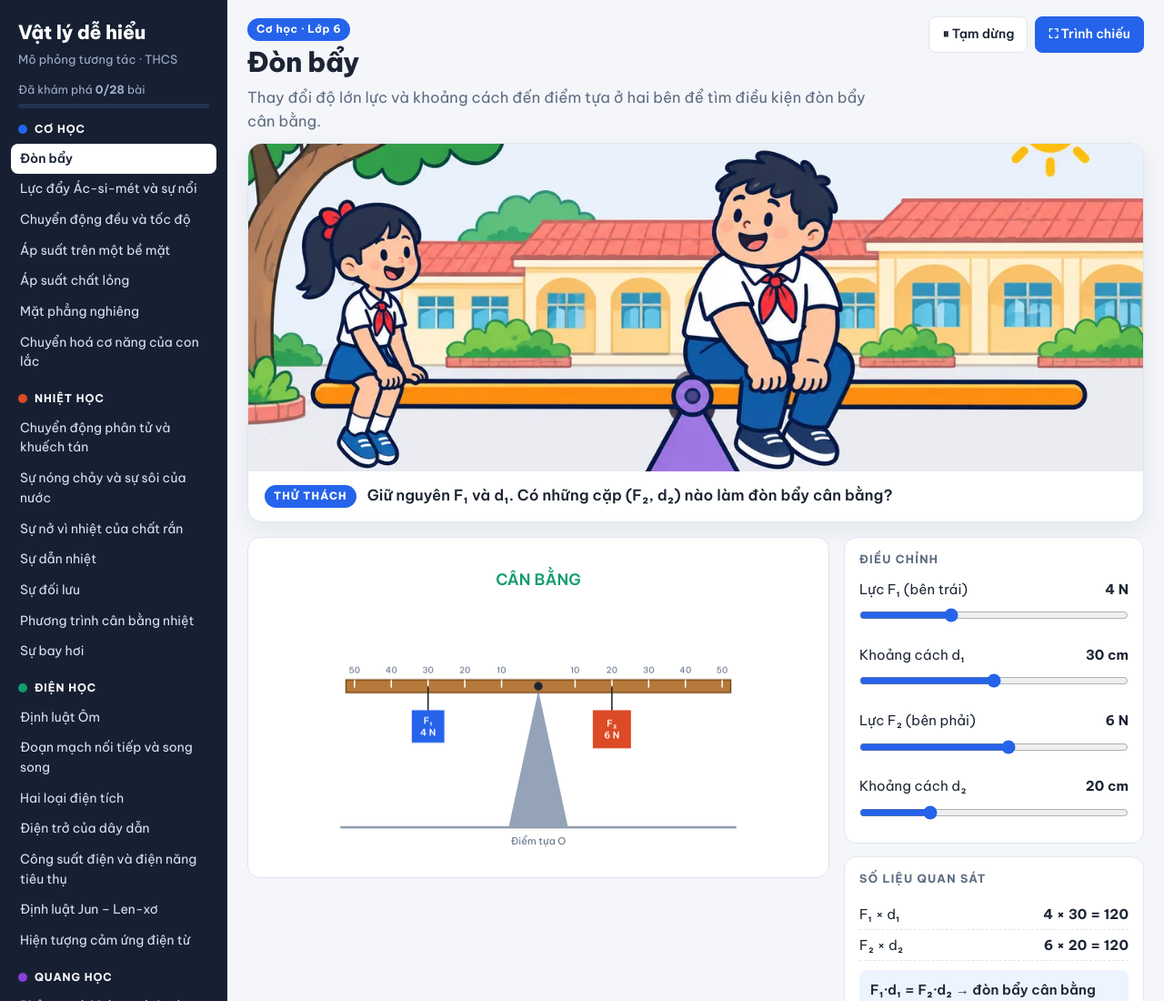
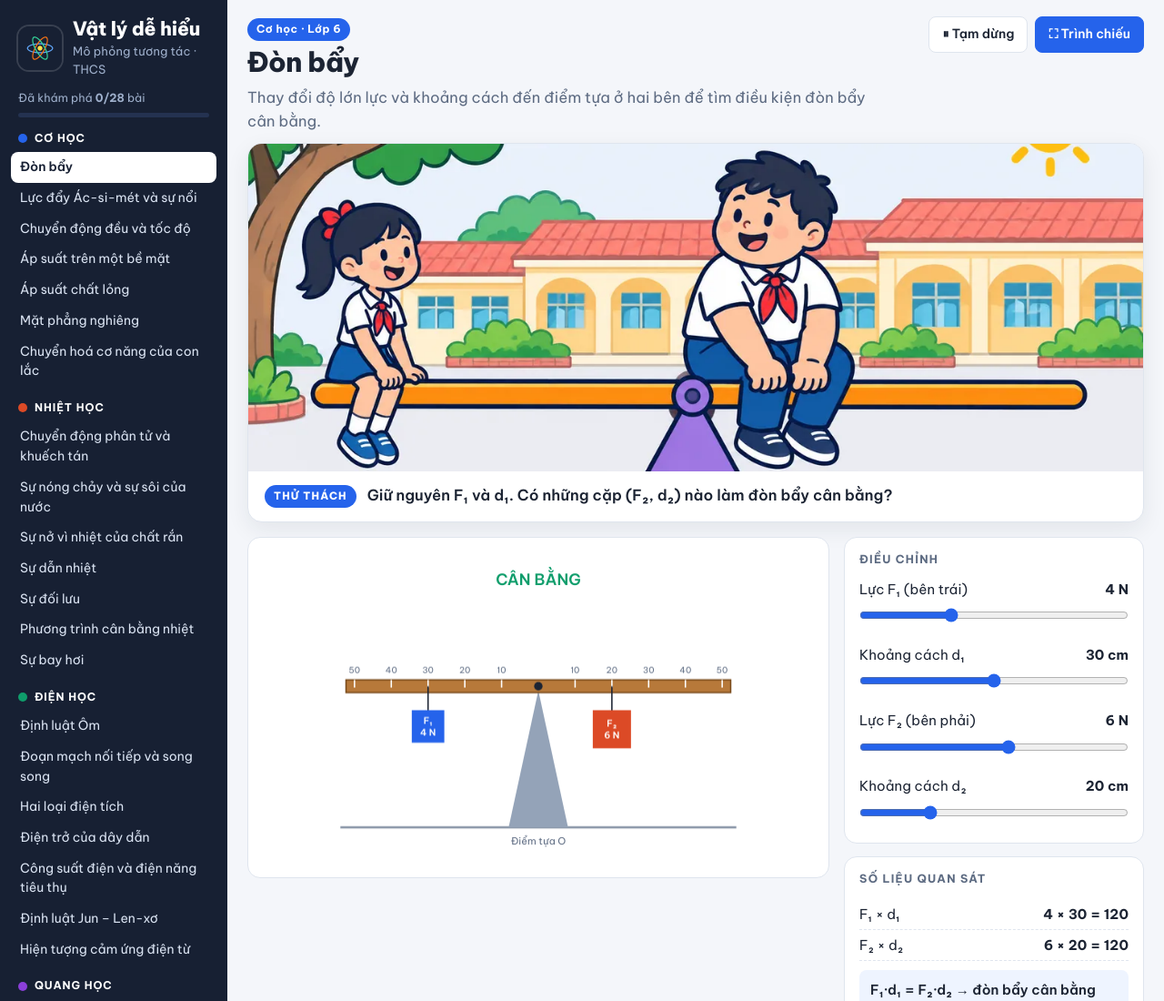
Before and after one commit to 6h30/vat-ly-de-hieu, a plain HTML site: page index.html in a window 1280 px wide. Shown: the top 1100 px of the page at 91% size. Drawn offline with Linux system fonts and the light colour scheme.

Commit message:
Thêm logo vào màn hình chính và biểu tượng thích ứng cho Android
Co-Authored-By: Claude Sonnet 5.5 <noreply@anthropic.com>

```diff
--- a/index.html
+++ b/index.html
@@ -23,7 +23,10 @@ h2,h3,.goal,figcaption,.verdict,li,details p,.note,.chal{text-wrap:balance}
 li,details p,.goal,figcaption{text-wrap:pretty}
 .app{display:grid;grid-template-columns:250px 1fr;min-height:100%}
 nav{background:#172033;color:#fff;padding:16px 12px;overflow:auto}
-nav h1{font-size:21px;font-weight:800;letter-spacing:-.01em;margin:4px 8px 2px}
+nav h1{font-size:21px;font-weight:800;letter-spacing:-.01em;margin:0 0 2px;line-height:1.15}
+.brand{display:flex;align-items:center;gap:12px;margin:4px 8px 12px}
+.brand img{width:48px;height:48px;border-radius:12px;flex:none;box-shadow:0 0 0 2px rgba(255,255,255,.14)}
+.brand .sub{margin:0}
 nav .sub{font-size:13px;color:#9fb0cc;margin:0 8px 14px}
 .grp{font-size:12px;letter-spacing:.08em;text-transform:uppercase;margin:14px 8px 6px;font-weight:700;display:flex;align-items:center;gap:8px}
 .grp i{width:10px;height:10px;border-radius:50%;display:inline-block}
@@ -88,7 +91,9 @@ details p{margin:10px 0 0}
   .app{grid-template-columns:1fr}
   nav{display:flex;align-items:center;gap:6px;overflow-x:auto;padding:8px;position:sticky;top:env(safe-area-inset-top,0px);z-index:5}
   nav{scrollbar-width:none}nav::-webkit-scrollbar{display:none}
-  nav h1,nav .sub,nav .prog{display:none}
+  nav .bt,nav .prog{display:none}
+  .brand{margin:0 4px 0 0;flex:none;position:sticky;left:0;z-index:2;background:#172033;padding:0 8px 0 2px;box-shadow:8px 0 8px -2px #172033}
+  .brand img{width:36px;height:36px;border-radius:10px}
   .grp{margin:0 2px 0 8px;white-space:nowrap}
   nav button{width:auto;white-space:nowrap;padding:8px 10px}
   main{padding:12px}
@@ -104,8 +109,7 @@ details p{margin:10px 0 0}
 <body>
 <div class="app">
   <nav id="nav">
-    <h1>Vật lý dễ hiểu</h1>
-    <p class="sub">Mô phỏng tương tác · THCS</p>
+    <div class="brand"><img src="icon-192.png" alt="" width="48" height="48"><div class="bt"><h1>Vật lý dễ hiểu</h1><p class="sub">Mô phỏng tương tác · THCS</p></div></div>
     <div class="prog" id="prog"></div>
   </nav>
   <main>
```
Also changed, not shown: app/assets/icon-background.png (added), app/assets/icon-foreground.png (added).
